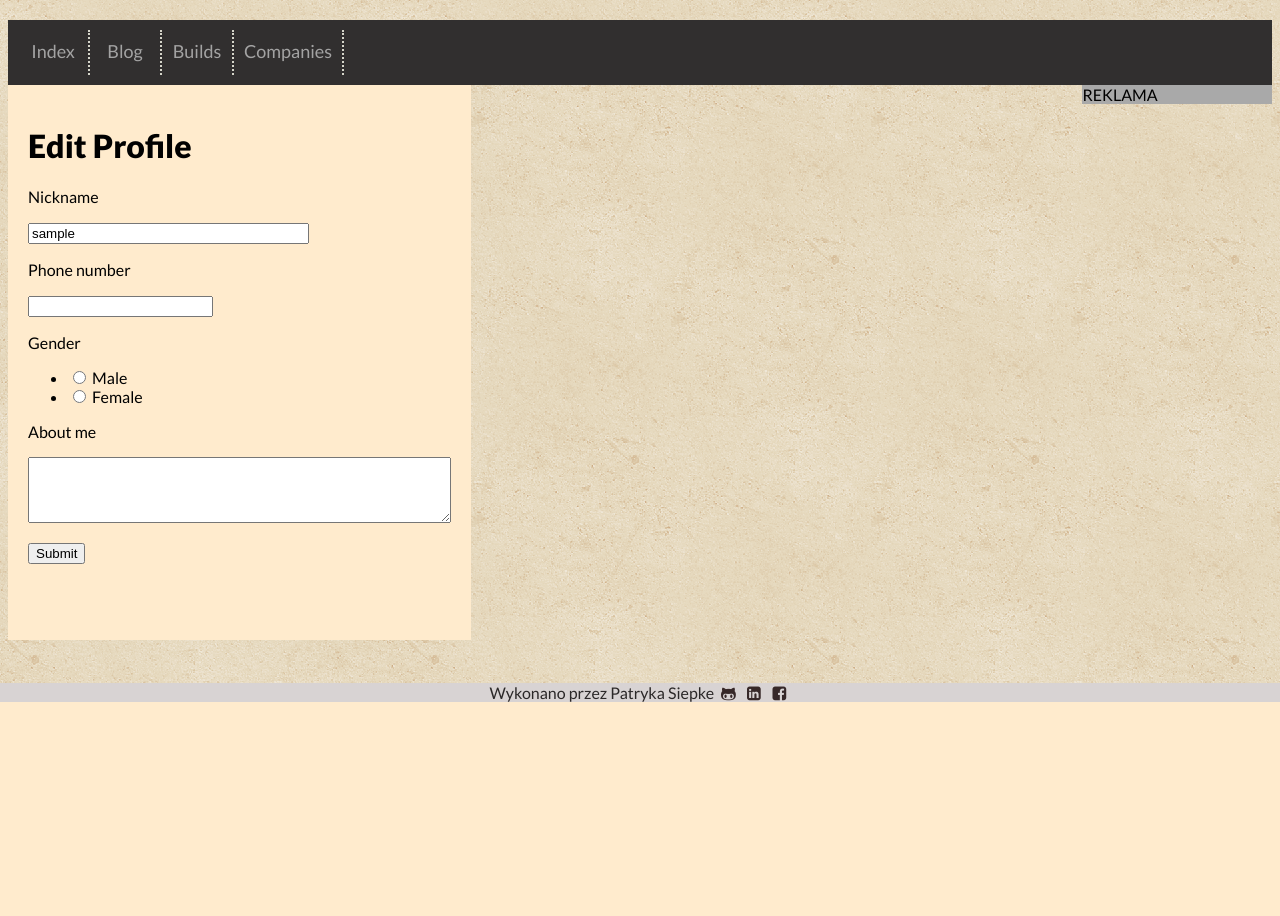
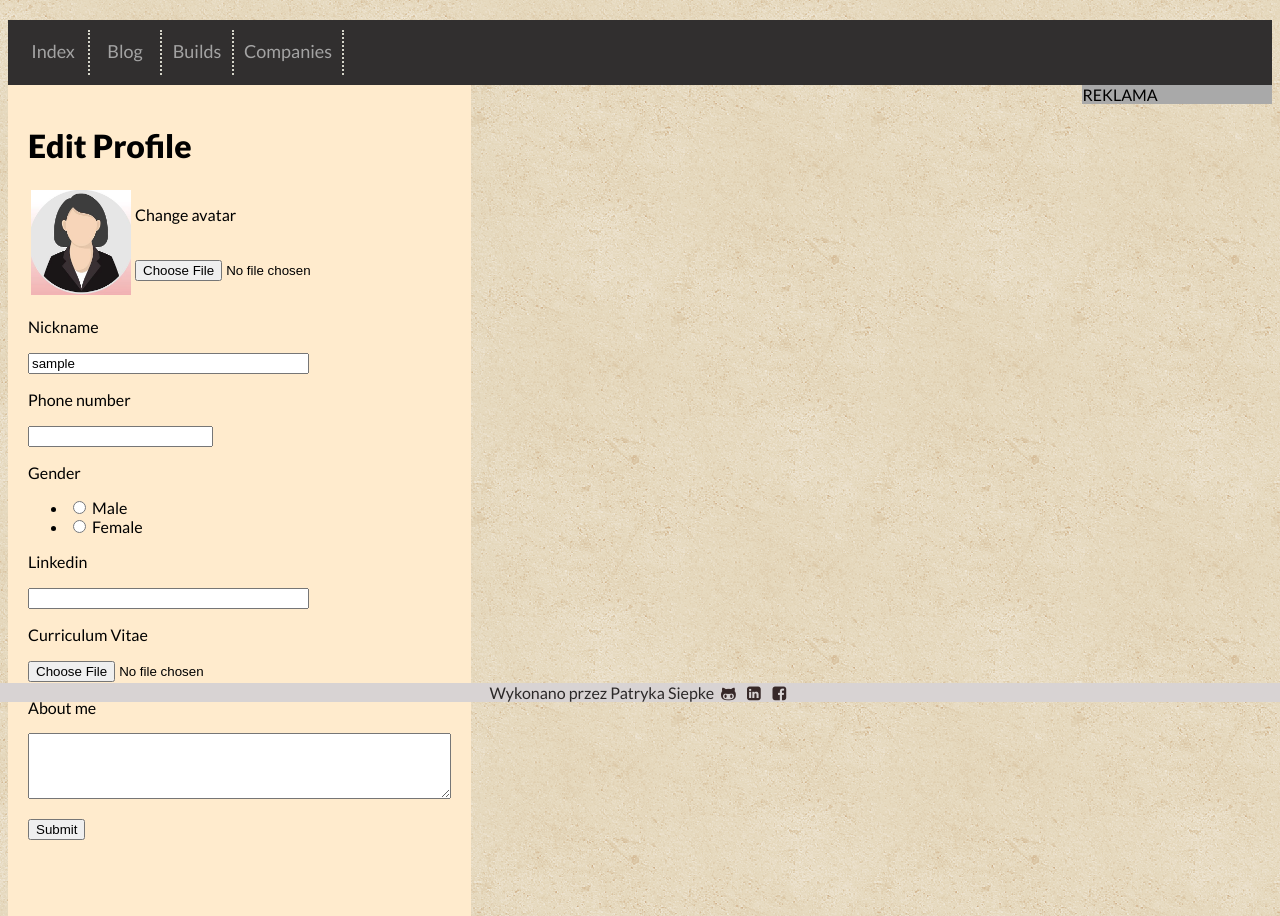
Before and after one commit to psiepka/Bulding-Control-App, a Flask app: page /edit_profile in a window 1280 px wide. Shown: the part 98-1014 px from the top of the page. Before the commit the page ends 800 px from the top, so only its background shows below. Run offline with Flask 2, Linux system fonts and the light colour scheme; the visitor is signed in with stand-in values (Sample User, id 1); data comes from the database, SQL or seed files in the repository.

Commit message:
avatar change plus amny others

```diff
--- a/app/forms.py
+++ b/app/forms.py
@@ -1,7 +1,8 @@
 from flask_wtf import FlaskForm
-from wtforms import StringField, RadioField, IntegerField, PasswordField, BooleanField, SubmitField, PasswordField, TextAreaField
+from wtforms import StringField, RadioField, IntegerField, PasswordField, BooleanField, SubmitField, PasswordField, TextAreaField, FileField
 from wtforms.validators import DataRequired, Email, EqualTo, ValidationError, Length, NumberRange, URL
 import requests
+from app import app
 from app.models import User, Company, Build
 
 
@@ -62,9 +63,12 @@ class EditProfileForm(FlaskForm):
         FlaskForm edit profile  -- type som thing about you, you can change you position, phone number, nickname
     """
     nickname = StringField('Nickname', validators=[DataRequired()])
+    avatar = FileField('Change avatar')
     description = TextAreaField('About me', validators=[Length(min=0, max=200)])
     phone = IntegerField('Phone number', validators=[DataRequired()])
     gender = RadioField('Gender', validators=[DataRequired()], choices=[('male','Male'), ('female','Female')])
+    linkedin = StringField('Linkedin')
+    curriculum_vitae = FileField('Curriculum Vitae')
     submit = SubmitField('Submit')
 
     def __init__(self, orginal_name, *args, **kwargs):
@@ -76,6 +80,22 @@ class EditProfileForm(FlaskForm):
             user = User.query.filter_by(nickname=nickname.data).first()
             if user is not None:
                 raise ValidationError('Please use a different nickname.')
+
+    def validate_avatar(self, avatar):
+        if avatar.data:
+            file_ext = avatar.data.filename.rsplit('.',1)[1].lower()
+            if file_ext not in app.config['IMAGES']:
+                raise ValidationError('File with this extension is unacceptable.')
+
+    def validate_linkedin(self, linkedin):
+        if not linkedin.data.startswith('https://www.linkedin.com/'):
+            raise ValidationError('Please type correct adress to your linkedin profile.')
+
+    def validate_curriculum_vitae(self, curriculum_vitae):
+        if curriculum_vitae.data:
+            file_ext = curriculum_vitae.data.filename.rsplit('.',1)[1].lower()
+            if file_ext not in app.config['ALLOWED_EXTENSIONS']:
+                raise ValidationError('File with this extension is unacceptable.')
 
 
 class CompanyForm(FlaskForm):
--- a/app/models.py
+++ b/app/models.py
@@ -56,7 +56,14 @@ class User(UserMixin, db.Model):
         return check_password_hash(self.password_hash, password)
 
     def avatar(self):
-        if self.gender == 'male':
+        f_img = os.path.join('app', 'static', 'upload', 'avatar', 'avatar_' + self.nickname)
+        if os.path.exists(f_img+'.'+'jpg'):
+            return os.path.join('..', 'static', 'upload', 'avatar', 'avatar_' + self.nickname+'.jpg')
+        elif os.path.isfile(f_img+'.'+'jpeg'):
+            return os.path.join('..', 'static', 'upload', 'avatar', 'avatar_' + self.nickname+'.jpeg')
+        elif os.path.isfile(f_img+'.'+'png'):
+            return os.path.join('..', 'static', 'upload', 'avatar', 'avatar_' + self.nickname+'.png')
+        elif self.gender == 'male':
             return os.path.join('..','static', 'img','male.jpg')
         else:
             return os.path.join('..','static', 'img','female.jpg')
@@ -115,30 +122,25 @@ class Company(db.Model):
     description = Column(String(1000))
     web_page = Column(String(100), unique=True)
     verified = Column(Boolean, default=False)
-    workers = relationship('Employee', backref='company_data', lazy='dynamic')
+    workers = relationship('Employee', backref='firm', lazy='dynamic')
     builds = relationship('Build', backref='contractor', lazy='dynamic')
     posts = relationship('Post', backref='company_forum', lazy='dynamic')
 
     def __repr__(self):
         return "<Company {}>".format(self.name)
 
-    def hire(self, user):
-        if not user in self.workers:
-            self.workers.append(user)
-
-    def fire(self, user):
-        if user in self.workers:
-            self.workers.remove(user)
+    def is_working(self, user):
+        return user.worker_id in self.workers
 
     def number_workers(self):
         return self.workers.count()
 
     def add_build(self, building):
-        if not building in self.builds:
+        if not building in self.builds.all():
             self.builds.append(building)
 
     def del_build(self, building):
-        if building in self.builds:
+        if building in self.builds.all():
             self.builds.remove(building)
 
 
@@ -160,6 +162,17 @@ class Employee(db.Model):
 
     def __repr__(self):
         return "<employee {}>".format(self.user.nickname)
+
+    def is_building(self, build):
+        return self.builds.filter(employees.c.build_id == build.id).count() > 0
+
+    def add_build(self, build):
+        if not self.is_building(build):
+            self.builds.append(build)
+
+    def del_build(self, build):
+        if self.is_building(build):
+            self.builds.remove(user)
 
 
 class Build(db.Model):
--- a/app/routes.py
+++ b/app/routes.py
@@ -1,7 +1,9 @@
+import os
 from app import app, db
 from flask import render_template, flash, redirect, url_for, request
 from flask_login import login_required, login_user, current_user, logout_user
 from werkzeug.urls import url_parse
+from werkzeug.utils import secure_filename
 from datetime import datetime
 from app.forms import LoginForm, PostForm, RegistrationForm, EditProfileForm, CompanyForm, BuildForm
 from app.models import User, Post, Company, Build
@@ -79,14 +81,30 @@ def edit_profile():
         current_user.description = form.description.data
         current_user.phone = form.phone.data
         current_user.gender = form.gender.data
+        current_user.linkedin = form.linkedin.data
+        if form.avatar.data:
+            f = form.avatar.data
+            f_ext = f.filename.rsplit('.',1)[1].lower()
+            filename = secure_filename('avatar '+current_user.nickname+'.'+f_ext)
+            f.save(os.path.join(
+                app.config['UPLOAD_FOLDER'], 'avatar', filename
+            ))
+        if form.curriculum_vitae.data:
+            f = form.curriculum_vitae.data
+            f_ext = f.filename.rsplit('.',1)[1]
+            filename = secure_filename('cv '+current_user.nickname+'.'+f_ext)
+            f.save(os.path.join(
+                app.config['UPLOAD_FOLDER'], 'cv', filename
+            ))
         db.session.commit()
         flash('You changes are save on profile')
-        return redirect(url_for('profile_user',nickname=current_user.nickname))
+        return redirect(url_for('profile_user', nickname=current_user.nickname))
     elif request.method == 'GET':
         form.nickname.data = current_user.nickname
         form.gender.data = current_user.gender
         form.description.data = current_user.description
         form.phone.data = current_user.phone
+        form.linkedin.data = current_user.linkedin
     return render_template('edit_profile.html', form=form, title='Edit profile')
 
 
@@ -112,8 +130,12 @@ def companies():
 def add_company():
     form = CompanyForm()
     if form.validate_on_submit():
-        company = Company(name=form.name.data, description=form.description.data,
-                            web_page=form.web_page.data)
+        if current_user.admin:
+            company = Company(name=form.name.data, description=form.description.data,
+                            web_page=form.web_page.data, verified=True)
+        else:
+            company = Company(name=form.name.data, description=form.description.data,
+                                web_page=form.web_page.data)
         db.session.add(company)
         db.session.commit()
         flash('Congratulation you create company!')
@@ -162,9 +184,14 @@ def builds():
 def add_build():
     form = BuildForm()
     if form.validate_on_submit():
-        build = Build(name=form.name.data, specification=form.specification.data,
+        if current_user.admin or current_user:
+            build = Build(name=form.name.data, specification=form.specification.data,
                         category=form.category.data, worth=form.worth.data, place=form.place.data,
-                        creater=current_user)
+                        creater=current_user, verified=True)
+        else:
+            build = Build(name=form.name.data, specification=form.specification.data,
+                            category=form.category.data, worth=form.worth.data, place=form.place.data,
+                            creater=current_user)
         db.session.add(build)
         db.session.commit()
         flash('Congratulation you create your own build!')
--- a/app/templates/edit_profile.html
+++ b/app/templates/edit_profile.html
@@ -4,8 +4,20 @@
 
 <h1>Edit Profile</h1>
 
-<form action="" method="POST" novalidate>
+<form action="" method="POST" enctype="multipart/form-data">
     {{ form.hidden_tag() }}
+    <table>
+        <tr>
+            <td rowspan="2"><img src="{{ current_user.avatar() }}" alt="avatar" width="100"></td>
+            <td>{{ form.avatar.label }}</td>
+        </tr>
+        <tr>
+            <td>{{ form.avatar }}</td>
+        </tr>
+        {% for error in form.avatar.errors %}
+        <span style='color: red;'>[{{ error }}]</span>
+        {% endfor %}
+    </table>
     <p>{{ form.nickname.label }}</p>
     <p>{{ form.nickname(size=32) }}</p>
     {% for error in form.nickname.errors %}
@@ -22,6 +34,16 @@
     {% for error in form.gender.errors %}
     <span style='color: red;'>[{{ error }}]</span>
     {% endfor %}
+    <p>{{ form.linkedin.label }}</p>
+    <p>{{ form.linkedin(size=32) }}</p>
+    {% for error in form.linkedin.errors %}
+    <span style='color: red;'>[{{ error }}]</span>
+    {% endfor %}
+    <p>{{ form.curriculum_vitae.label }}</p>
+    <p>{{ form.curriculum_vitae }}</p>
+    {% for error in form.curriculum_vitae.errors %}
+    <span style='color: red;'>[{{ error }}]</span>
+    {% endfor %}
     <p>{{ form.description.label }} </p>
     <p>{{ form.description(cols=50, rows=4)  }}</p>
     {% for error in form.description.errors %}
--- a/app/templates/profile_company.html
+++ b/app/templates/profile_company.html
@@ -5,6 +5,10 @@
 <table>
     <tr>
         <th colspan="2"><h1>{{company.name }}</h1></th>
+    </tr>
+    <tr>
+        <td>Verify : </td>
+        <td>{{ company.verified }}</td>
     </tr>
     <tr>
         <td>Description : </td>
--- a/config.py
+++ b/config.py
@@ -12,4 +12,8 @@ class Config(object):
     MAIL_USE_TLS = os.environ.get('MAIL_USE_TLS') is not None
     MAIL_USERNAME = os.environ.get('MAIL_USERNAME')
     MAIL_PASSWORD = os.environ.get('MAIL_PASSWORD')
-    ADMINS = ['patrykeo001@gmail.com']
+    UPLOAD_FOLDER = os.environ.get('UPLOAD_FOLDER') or \
+    os.path.join(basedir, 'app', 'static', 'upload')
+    IMAGES = os.environ.get('IMAGES')
+    ALLOWED_EXTENSIONS = os.environ.get('ALLOWED_EXTENSIONS')
+    ADMINS = os.environ.get('ADMINS')
```
Also changed, not shown: app/templates/profile_user.html (+30 -5 lines), app/static/upload/avatar/avatar_asd.jpg (added), 1 other file.
